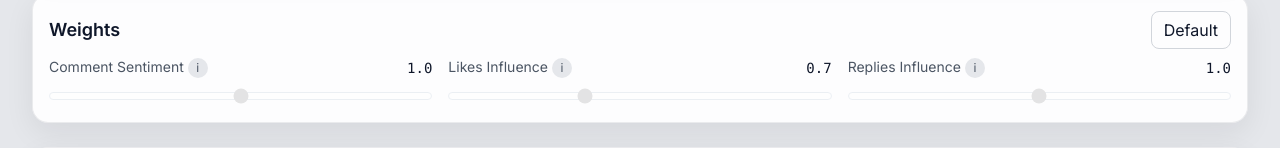
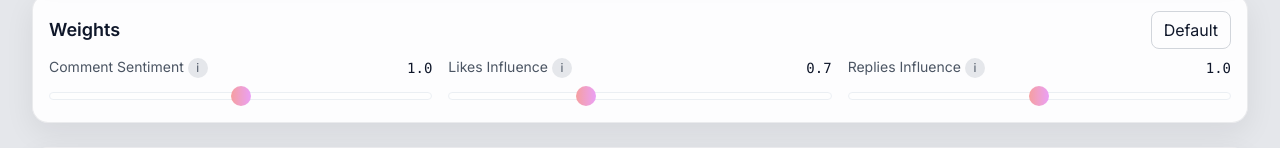
Before and after one commit to MaayonThayaparan/YouTube_Comments_Sentiment_Analysis, a React (Vite) app in the folder client/: page / in a window 1280 px wide. Shown: the part 652-800 px from the top of the page. Built offline with nearby package versions, Linux system fonts and the light colour scheme.

Commit message:
fix(ui): style range sliders with circular gradient thumbs for consistent cross-browser look

```diff
--- a/client/src/modules/components/WeightsPanel.tsx
+++ b/client/src/modules/components/WeightsPanel.tsx
@@ -51,8 +51,20 @@ function Slider({
           className="
             w-full h-2 rounded-lg appearance-none cursor-pointer
             bg-gray-200 dark:bg-gray-700
-          accent-fuchsia-500
             disabled:opacity-50
+            [&::-webkit-slider-thumb]:appearance-none
+            [&::-webkit-slider-thumb]:h-5 [&::-webkit-slider-thumb]:w-5
+            [&::-webkit-slider-thumb]:rounded-full
+            [&::-webkit-slider-thumb]:bg-gradient-to-r [&::-webkit-slider-thumb]:from-red-500 [&::-webkit-slider-thumb]:to-fuchsia-500
+            [&::-webkit-slider-thumb]:border-2 [&::-webkit-slider-thumb]:border-white
+            dark:[&::-webkit-slider-thumb]:border-gray-800
+            [&::-webkit-slider-thumb]:cursor-pointer
+            [&::-moz-range-thumb]:h-5 [&::-moz-range-thumb]:w-5
+            [&::-moz-range-thumb]:rounded-full
+            [&::-moz-range-thumb]:bg-gradient-to-r [&::-moz-range-thumb]:from-red-500 [&::-moz-range-thumb]:to-fuchsia-500
+            [&::-moz-range-thumb]:border-2 [&::-moz-range-thumb]:border-white
+            dark:[&::-moz-range-thumb]:border-gray-800
+            [&::-moz-range-thumb]:cursor-pointer
           "
         />
     </div>
```
Lines whose indentation alone changed are shown as unchanged.
